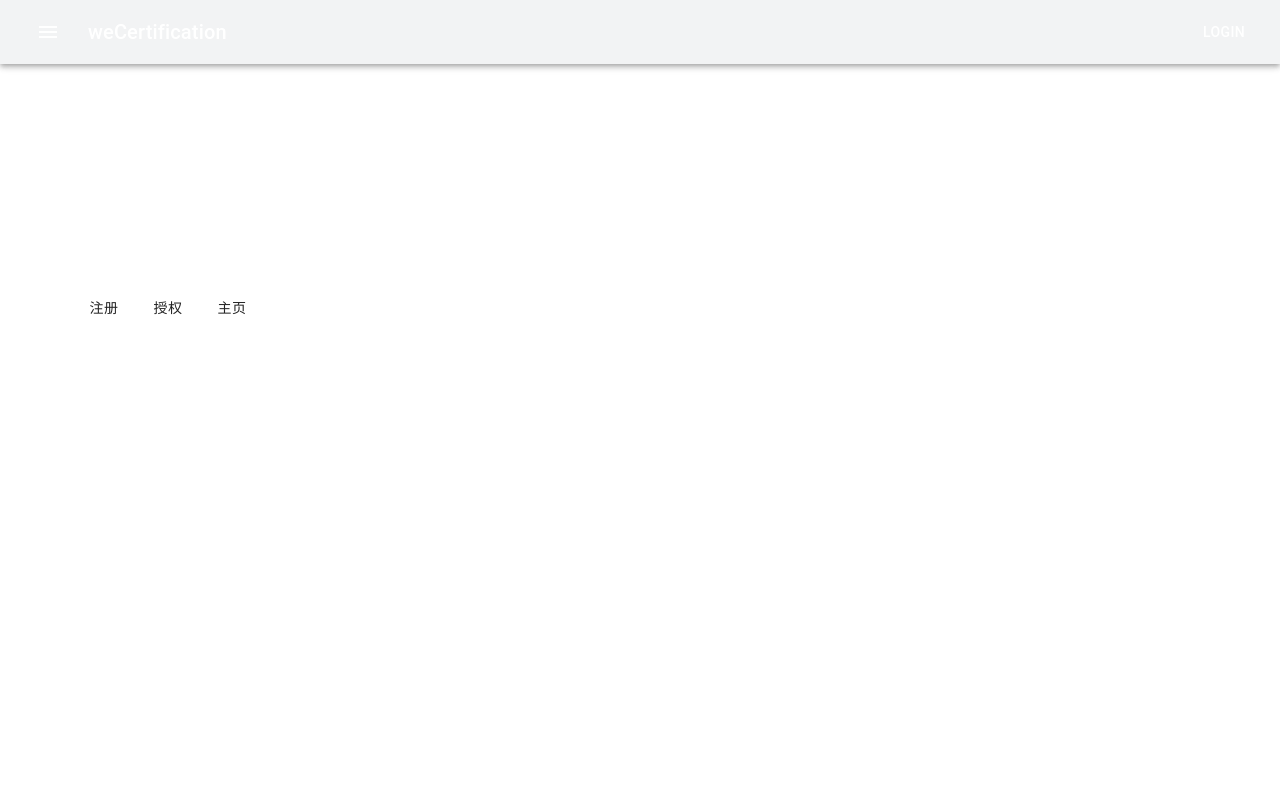
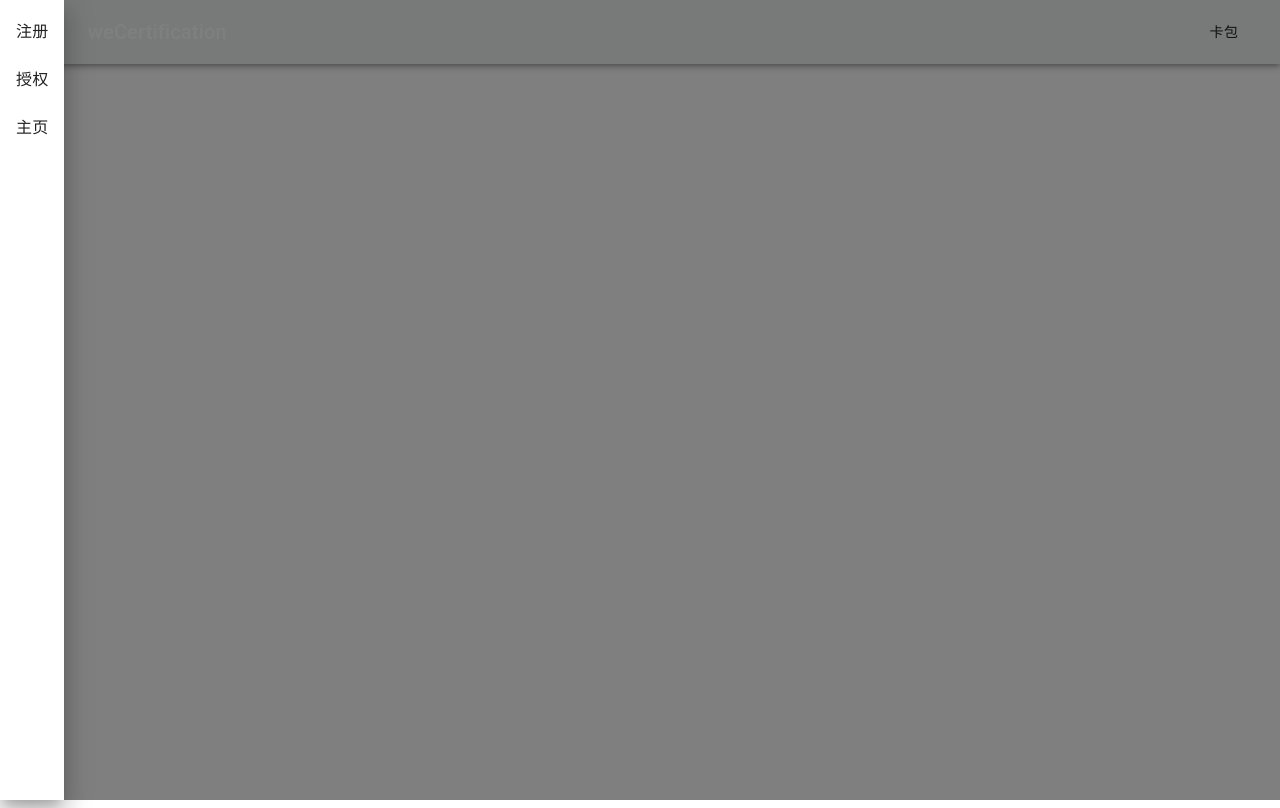
Before and after one commit to WeDefender/WeIdentity-Extension, a React (Create React App) app: page / in a window 1280 px wide. Both pictures are taken after a click on the button "menu". Built offline with nearby package versions, Linux system fonts and the light colour scheme.

Commit message:
[modify] modify layout module structure

```diff
--- a/src/_page/layout/layout.js
+++ b/src/_page/layout/layout.js
@@ -7,6 +7,8 @@ import IconButton from '@material-ui/core/IconButton'
 import MenuIcon from '@material-ui/icons/Menu'
 import Button from '@material-ui/core/Button';
 import { Link, withRouter } from 'react-router-dom'
+import { List, ListItemIcon, ListItemText, ListItem } from '@material-ui/core'
+import Drawer from '@material-ui/core/Drawer'
 
 
 const useStyles = makeStyles(theme => ({
@@ -39,26 +41,65 @@ const useStyles = makeStyles(theme => ({
 const LayoutWithRouter = withRouter(function Layout(props) {
     const classes = useStyles()
     const { children, location: { pathname } } = props
+    const [open, setOpen] = React.useState(false)
+    const toggleDrawer = (open) => event => {
+        if (event.type === 'keydown' && (event.key === 'Tab' || event.key === 'Shift')) {
+            return
+        }
+
+        setOpen(open)
+    }
+
+    const handleDrawerOpen = () => {
+        setOpen(true)
+    }
+    const handleDrawerClose = () => {
+        setOpen(false)
+    }
     return (
         <div className={classes.root}>
             <div className={classes.appBarGrid}>
                 <AppBar position="absolute" className={classes.appBar}>
                     <Toolbar>
-                        <IconButton className={classes.menuButton} color="inherit" aria-label="menu">
+                        <IconButton className={classes.menuButton} aria-label="menu" onClick={handleDrawerOpen}>
                             <MenuIcon />
                         </IconButton>
-                        <Typography variant="h6" className={classes.title}>
+                        <Typography variant="h6" className={classes.title} color="black">
                             weCertification
                         </Typography>
-                        <Button color="inherit">Login</Button>
+                        <Button>卡包</Button>
                     </Toolbar>
 
                 </AppBar>
 
             </div>
+            <Drawer
+                open={open}
+                onClose={toggleDrawer(false)}
+            >
+                <List
+                    onClick={toggleDrawer(false)}
+                    onKeyDown={toggleDrawer(false)}
+                    className={classes.drawerPaper}
+                    role="presentation"
+                >
+                    <ListItem button component={Link} to="/register"  selected={'/register' === pathname}>
+                        <ListItemText primary={"注册"} />
+                    </ListItem>
+                    <ListItem button component={Link} to="/auth"  selected={'/auth' === pathname}>
+                        <ListItemText primary={"授权"} />
+                    </ListItem>
+                    <ListItem button component={Link} to="/home"  selected={'/home' === pathname}>
+                        <ListItemText primary={"主页"} />
+                    </ListItem>
+                </List>
+            </Drawer>
+            {/*
+
             <Button button component={Link} to="/register"  selected={'/register' === pathname}> 注册 </Button>
             <Button button component={Link} to="/auth"  selected={'/auth' === pathname}> 授权 </Button>
             <Button button component={Link} to="/home"  selected={'/home' === pathname}> 主页 </Button>
+            */}
             <main className={classes.content}>
                 <div className={classes.appBarSpacer} />
                 {children}
```
